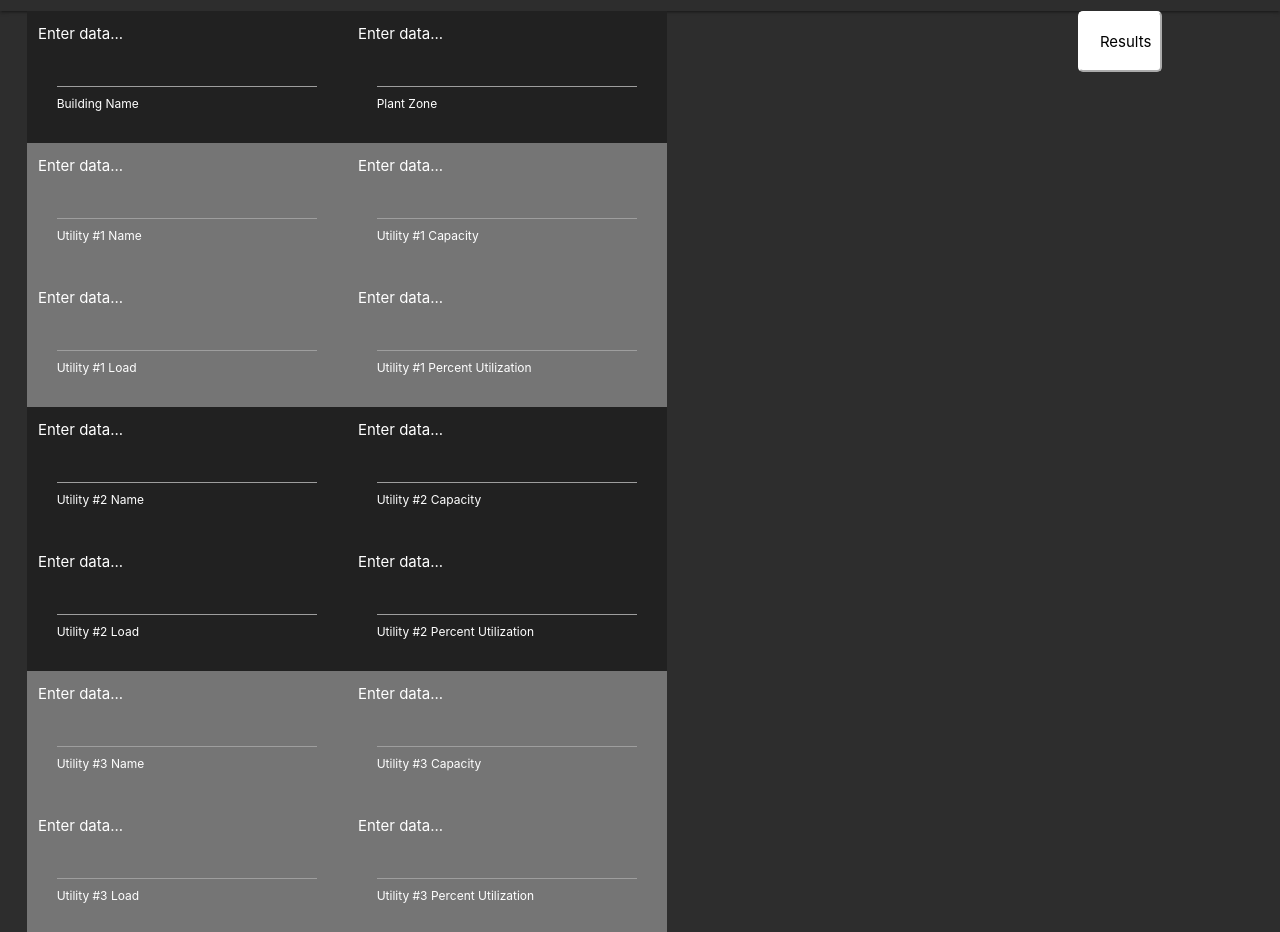
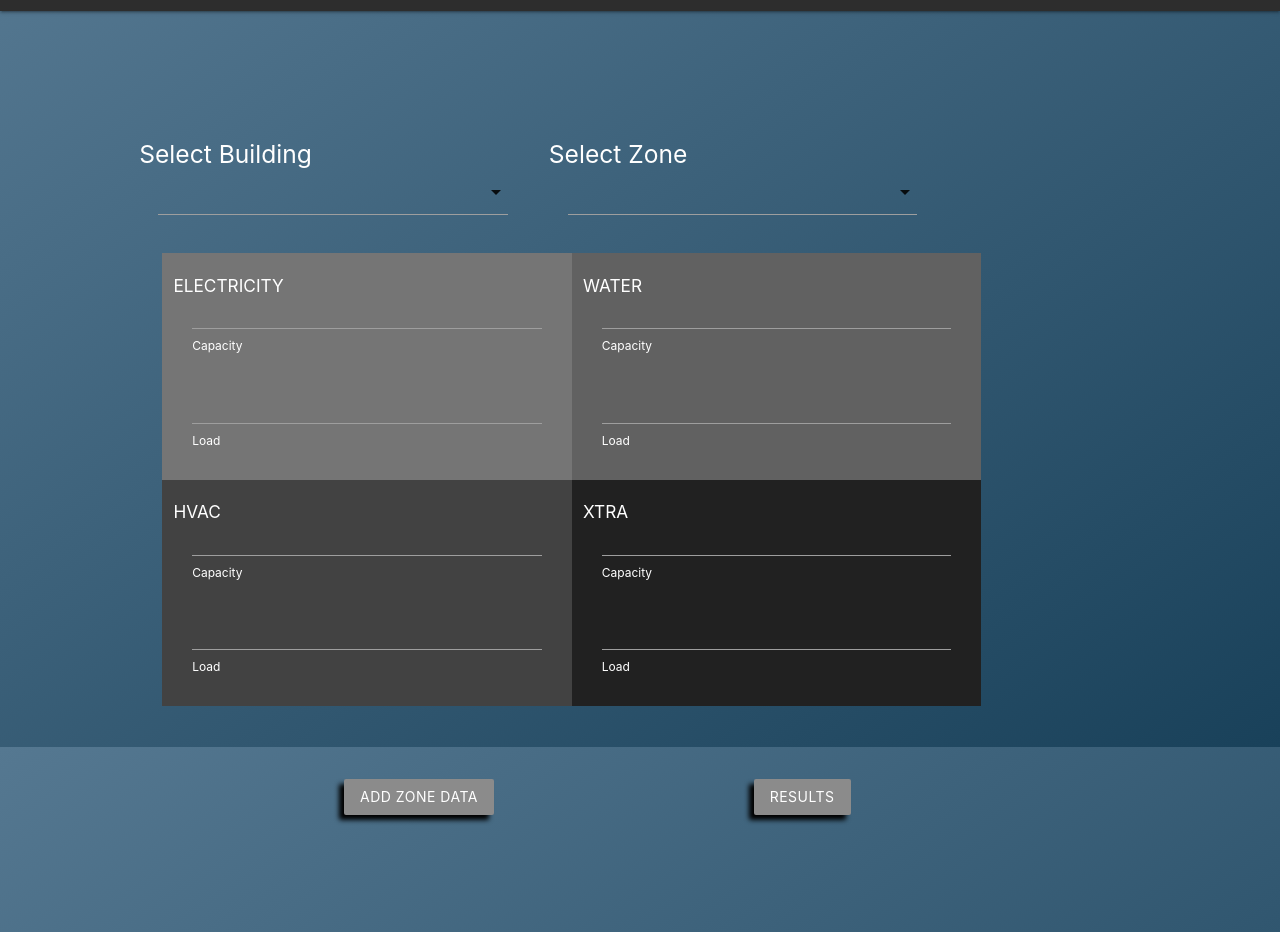
Before and after one commit to WaleedHamza/ScaleUp, a website: page public/form.html in a window 1280 px wide. Shown: the part 53-985 px from the top of the page. Drawn offline with nearby package versions, Linux system fonts and the light colour scheme; no server answers.

Commit message:
chanded input fields

```diff
--- a/config/config.json
+++ b/config/config.json
@@ -1,7 +1,7 @@
 {
   "development": {
     "username": "root",
-    "password": "iScribe$2014",
+    "password": null,
     "database": "scaleup_db",
     "host": "localhost",
     "dialect": "mysql"
--- a/public/css/style.css
+++ b/public/css/style.css
@@ -1,6 +1,6 @@
 body {
-    /* background: linear-gradient(to bottom right, rgb(85, 120, 145), rgb(25, 65, 90))no-repeat center fixed; */
-    background-color: rgb(45, 45, 45)
+    background: linear-gradient(to bottom right, rgb(85, 120, 145), rgb(25, 65, 90))no-repeat center fixed;
+    /* background-color: rgb(50, 50, 50) */
 }
 .nav-wrapper{
     padding-left: 10%;
@@ -45,6 +45,20 @@ h1{
     padding: 0%;
     padding-bottom: 2%;
 }
+#form {
+    display: grid;
+    padding: 10%;
+    margin: 0 auto;
+    grid-template-columns: 80%;
+}
+
+#addDataBtn, #resultsBtn {
+    background-color: rgb(139, 139, 139);
+    color: white;
+    box-shadow: -5px 5px 5px black;
+}
+
+
 
 /* Results */
 .grid-item { width: 25%; }
--- a/public/form.html
+++ b/public/form.html
@@ -47,21 +47,67 @@
   <div id="form" class="row">
     <form class="col s12">
       <div id="inputField" class="row">
+          <div class="input-field col s12">
+              <select>
+                <option value="" disabled selected></option>
+                <option value="1" style="color: white">Building 1</option>
+                <option value="2" style="color: white">Building 2</option>
+                <option value="3" style="color: white">Building 3</option>
+              </select>
+              <label style="color: white"><h5>Select Building</h5></label>
+            </div>
 
-        <div class="input-field grey darken-4 col offset-s1 s4">
-          <input name="buildingName" type="text" class="validate" style="color: white;">
-          <label for="name" style="color: white;">Enter data...</label>
-          <span class="helper-text" data-error="wrong" data-success="right" style="color: white;">Building Name</span>
+            <div class="input-field col s12">
+                <select>
+                  <option value="" disabled selected></option>
+                  <option value="1">Zone 1</option>
+                  <option value="2">Zone 2</option>
+                  <option value="3">Zone 3</option>
+                </select>
+                <label style="color: white"><h5>Select Zone</h5></label>
+              </div>
+
+
+        <div class="input-field grey darken-1 col offset-s1 s4">
+          <input name="buildingName" type="number" class="validate" style="color: white;">
+          <label for="name" style="color: white;"><h6>ELECTRICITY</h6></label>
+          <span class="helper-text" data-error="wrong" data-success="right" style="color: white;">Capacity</span>
+          <br>
+          <input name="plantZone" type="text" class="validate" style="color: white;">
+          <span class="helper-text" data-error="wrong" data-success="right" style="color: white;">Load</span>
         </div>
 
-        <div class="input-field grey darken-4 col offset-s1 s4">
-          <input name="plantZone" type="text" class="validate" style="color: white;">
-          <label for="name" style="color: white;">Enter data...</label>
-          <span class="helper-text" data-error="wrong" data-success="right" style="color: white;">Plant Zone</span>
-        </div>
+        <div class="input-field grey darken-2 col offset-s1 s4">
+            <input name="buildingName" type="number" class="validate" style="color: white;">
+            <label for="name" style="color: white;"><h6>WATER</h6></label>
+            <span class="helper-text" data-error="wrong" data-success="right" style="color: white;">Capacity</span>
+            <br>
+            <input name="plantZone" type="text" class="validate" style="color: white;">
+            <span class="helper-text" data-error="wrong" data-success="right" style="color: white;">Load</span>
+          </div>
+
+          <div class="input-field grey darken-3 col offset-s1 s4">
+              <input name="buildingName" type="number" class="validate" style="color: white;">
+              <label for="name" style="color: white;"><h6>HVAC</h6></label>
+              <span class="helper-text" data-error="wrong" data-success="right" style="color: white;">Capacity</span>
+              <br>
+              <input name="plantZone" type="text" class="validate" style="color: white;">
+              <span class="helper-text" data-error="wrong" data-success="right" style="color: white;">Load</span>
+            </div>
+
+            <div class="input-field grey darken-4 col offset-s1 s4">
+                <input name="buildingName" type="number" class="validate" style="color: white;">
+                <label for="name" style="color: white;"><h6>XTRA</h6></label>
+                <span class="helper-text" data-error="wrong" data-success="right" style="color: white;">Capacity</span>
+                <br>
+                <input name="plantZone" type="text" class="validate" style="color: white;">
+                <span class="helper-text" data-error="wrong" data-success="right" style="color: white;">Load</span>
+              </div>
 
 
 
+
+<!--
         <div class="input-field grey darken-1 col offset-s1 s4">
           <input name="utility1name" type="text" class="validate" style="color: white;">
           <label for="name" style="color: white;">Enter data...</label>
@@ -240,24 +286,33 @@
           <input name="utility7percentutilization" id=utility7percentutilization type="number" class="validate" style="color: white;">
           <label for="name" style="color: white;">Enter data...</label>
           <span class="helper-text" data-error="wrong" data-success="right" style="color: white;">Utility #7 Percent Utilization</span>
-        </div>
+        </div> -->
+
+
+    </form>
+    <br>
+    </div>
+    <div class="col s12">
+
+      <ul class="row">
+        <li class="col s6">
+            <button id="addDataBtn" type="submit" class="btn btn-success">Add Zone Data</button>
+        </li>
+        <li class="col s6">
+          <a href="results.html">
+              <button id="resultsBtn" class="btn btn-success">Results</button>
+          </a>
+
+        </li>
+      </ul>
 
 
 
-        <div>
-          <button type="submit" class="btn btn-success">Add Zone Data</button>
+
         </div>
-
-      </div>
-    </form>
-    <div class="col offset-s8 s2">
-      <a href="results.html">
-        <button id="getStartedBtn">Results</button>
-      </a>
-    </div>
   </div>
 
-  <footer class="page-footer">
+  <footer class="page-footer" style="background-color: rgb(45, 45, 45)">
     <div class="container">
       <div class="row">
         <div class="col l6 s12">
--- a/public/js/front.js
+++ b/public/js/front.js
@@ -8,6 +8,11 @@ $(document).ready(function () {
       });
 
       $(document).on("submit", "#form", insertZone);
+
+      //Materialize Select
+      $(document).ready(function(){
+        $('select').formSelect();
+      });
 
       function insertZone(event) {
         event.preventDefault();
```
